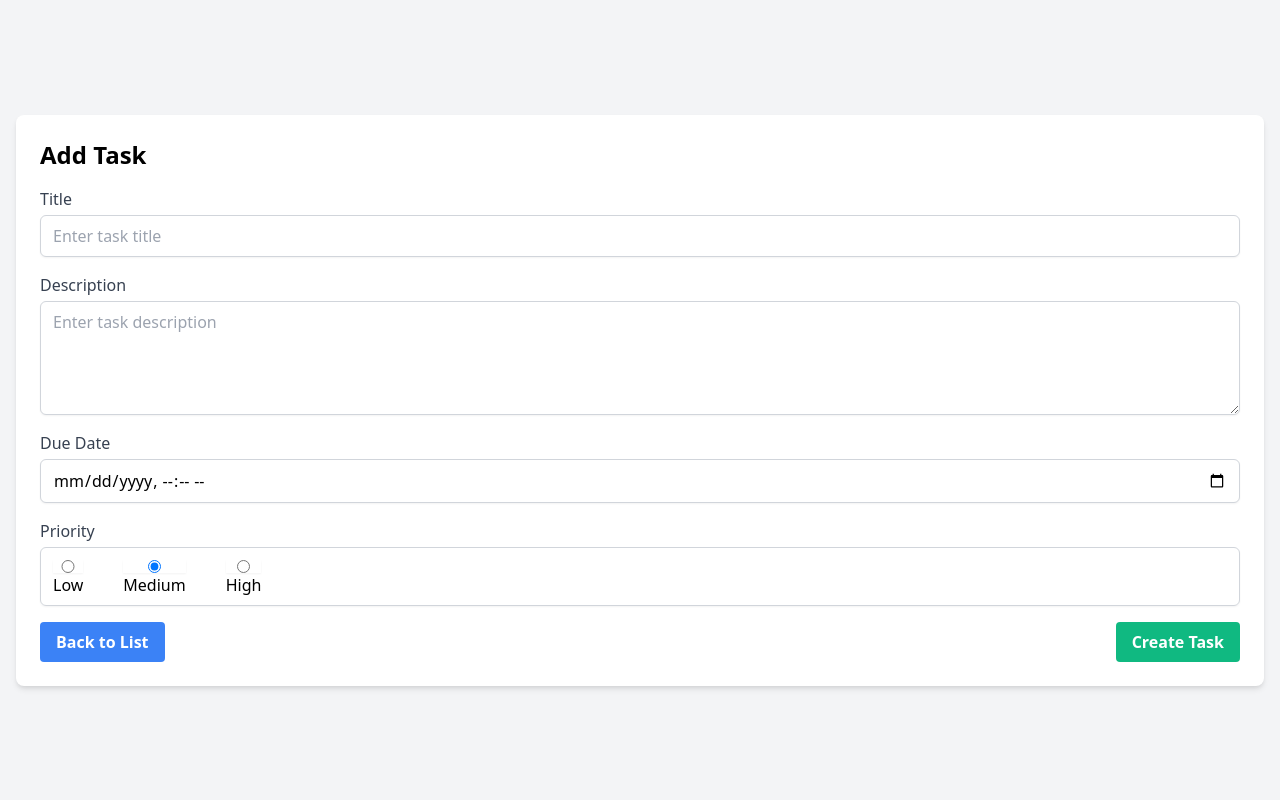
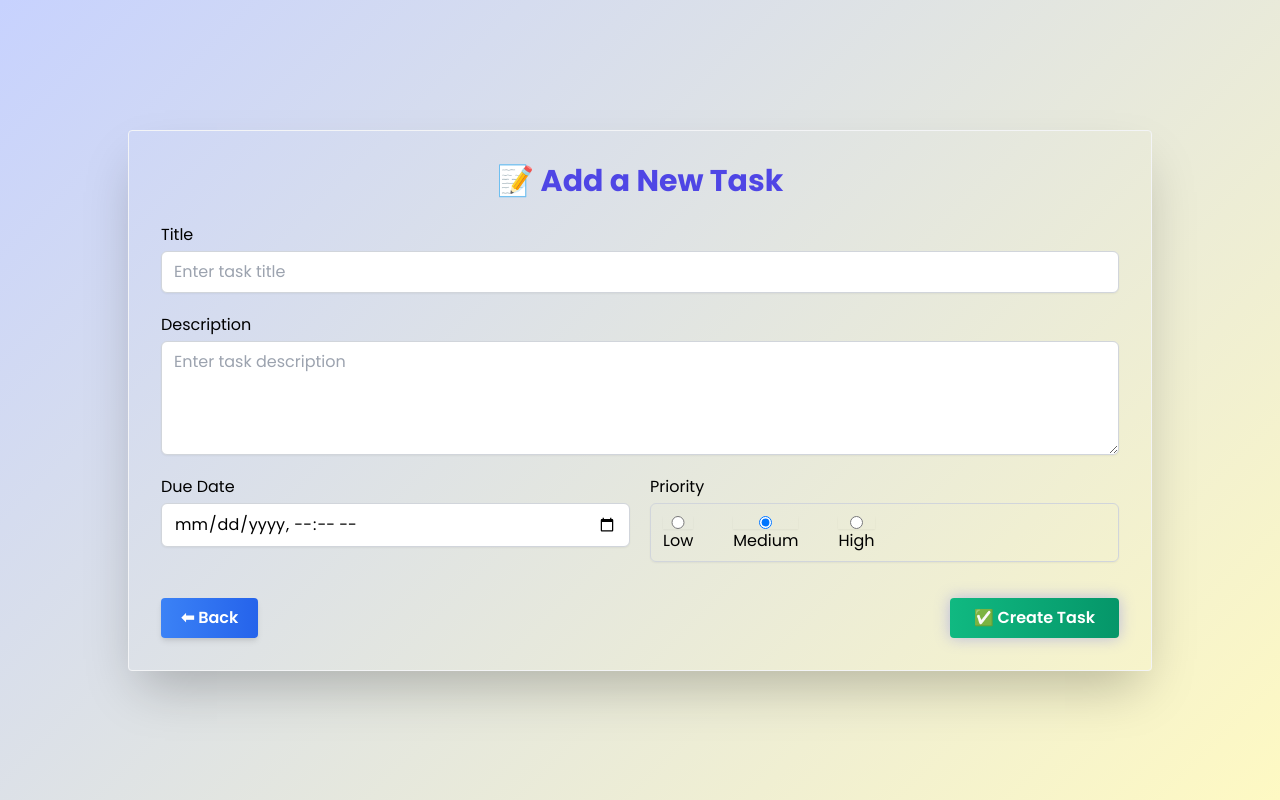
Before and after one commit to mrrayhan246/project_todolist_app, a Django app: page /add/ in a window 1280 px wide. Run offline with Django 5.2, Linux system fonts and the light colour scheme.

Commit message:
Update add_task.html

```diff
--- a/templates/tasks/add_task.html
+++ b/templates/tasks/add_task.html
@@ -4,47 +4,108 @@
 <!DOCTYPE html>
 <html lang="en">
 <head>
-    <meta charset="UTF-8">
-    <meta name="viewport" content="width=device-width, initial-scale=1.0">
-    <title>To-Do List</title>
+  <meta charset="UTF-8" />
+  <meta name="viewport" content="width=device-width, initial-scale=1.0" />
+  <title>Add Task</title>
+
   <!-- Tailwind CSS -->
-    <link href="https://cdnjs.cloudflare.com/ajax/libs/tailwindcss/2.2.19/tailwind.min.css" rel="stylesheet">
+  <link href="https://cdn.jsdelivr.net/npm/tailwindcss@2.2.19/dist/tailwind.min.css" rel="stylesheet" />
 
-    <!-- Custom CSS (if needed) -->
-    <!-- <link rel="stylesheet" href="{% static 'assets/css/styles.css' %}"> -->
+  <!-- Google Font -->
+  <link href="https://fonts.googleapis.com/css2?family=Poppins:wght@400;600;700&display=swap" rel="stylesheet" />
 
+  <style>
+    body {
+      font-family: 'Poppins', sans-serif;
+      background: linear-gradient(135deg, #c7d2fe, #fef9c3);
+    }
+
+    .fade-in {
+      animation: fadeIn 0.7s ease-in-out;
+    }
+    @keyframes fadeIn {
+      from { opacity: 0; transform: translateY(15px); }
+      to { opacity: 1; transform: translateY(0); }
+    }
+
+    input, textarea, select {
+      @apply w-full p-3 border border-gray-300 rounded-lg shadow-sm focus:ring-2 focus:ring-indigo-400 focus:border-indigo-400 transition duration-300;
+    }
+
+    label {
+      @apply text-gray-700 font-semibold mb-2 block;
+    }
+
+    .glow {
+      box-shadow: 0 0 15px rgba(99,102,241,0.4);
+    }
+  </style>
 </head>
-<body class="bg-gray-100 min-h-screen flex items-center justify-center">
-    <div class="container mx-auto p-4">
-        <div class="bg-white rounded-lg shadow-md p-6">
-            <h1 class="text-2xl font-bold mb-4">Add Task</h1>
-            <form method="post" class="task-form">
+
+<body class="min-h-screen flex items-center justify-center px-4">
+  <div class="max-w-5xl w-full bg-white/80 backdrop-blur-lg rounded shadow-2xl p-8 fade-in border border-gray-100">
+    <h1 class="text-3xl font-bold text-center text-indigo-600 mb-6">
+      📝 Add a New Task
+    </h1>
+
+    <form method="post" class="space-y-5">
       {% csrf_token %}
-                <div class="mb-4">
-                    <label class="block text-gray-700">Title</label>
+
+      <div>
+        <label>Title</label>
         {{ form.title }}
       </div>
-                <div class="mb-4">
-                    <label class="block text-gray-700">Description</label>
+
+      <div>
+        <label>Description</label>
         {{ form.description }}
       </div>
-                <div class="mb-4">
-                    <label class="block text-gray-700">Due Date</label>
+
+      <div class="grid grid-cols-1 sm:grid-cols-2 gap-5">
+        <div>
+          <label>Due Date</label>
           {{ form.due_date }}
         </div>
-                <div class="mb-4">
-                    <label class="block text-gray-700">Priority</label>
+        <div>
+          <label>Priority</label>
           {{ form.priority }}
         </div>
-                <div class="flex justify-between items-center">
-                    <a href="{% url 'task_list' %}" class="btn bg-blue-500 hover:bg-blue-700 text-white font-bold py-2 px-4 rounded">Back to List</a>
-                    <button type="submit" class="btn bg-green-500 hover:bg-green-700 text-white font-bold py-2 px-4 rounded">Create Task</button>
+      </div>
+
+      <div class="flex justify-between items-center pt-4">
+        <a href="{% url 'task_list' %}"
+           class="bg-gradient-to-r from-blue-500 to-blue-600 hover:from-blue-600 hover:to-blue-700 text-white font-semibold py-2 px-5 rounded shadow-md transform hover:scale-105 transition-all duration-300">
+          ⬅ Back
+        </a>
+
+        <button type="submit"
+          class="bg-gradient-to-r from-green-500 to-green-600 hover:from-green-600 hover:to-green-700 text-white font-semibold py-2 px-6 rounded shadow-md transform hover:scale-105 transition-all duration-300 glow">
+          ✅ Create Task
+        </button>
       </div>
     </form>
   </div>
-    </div>
 
-    <!-- Custom JavaScript -->
-    <!-- <script src="{% static 'assets/js/script.js' %}"></script> -->
+  <!-- Simple Floating Animation -->
+  <script>
+    document.addEventListener("DOMContentLoaded", () => {
+      const fields = document.querySelectorAll("input, textarea, select");
+      fields.forEach((field, i) => {
+        field.classList.add("fade-in");
+        field.style.animationDelay = `${i * 0.1}s`;
+      });
+
+      // Button click animation
+      const buttons = document.querySelectorAll("button, a");
+      buttons.forEach(btn => {
+        btn.addEventListener("mousedown", () => {
+          btn.classList.add("scale-95");
+        });
+        btn.addEventListener("mouseup", () => {
+          setTimeout(() => btn.classList.remove("scale-95"), 150);
+        });
+      });
+    });
+  </script>
 </body>
 </html>
```
Lines whose indentation alone changed are shown as unchanged.
